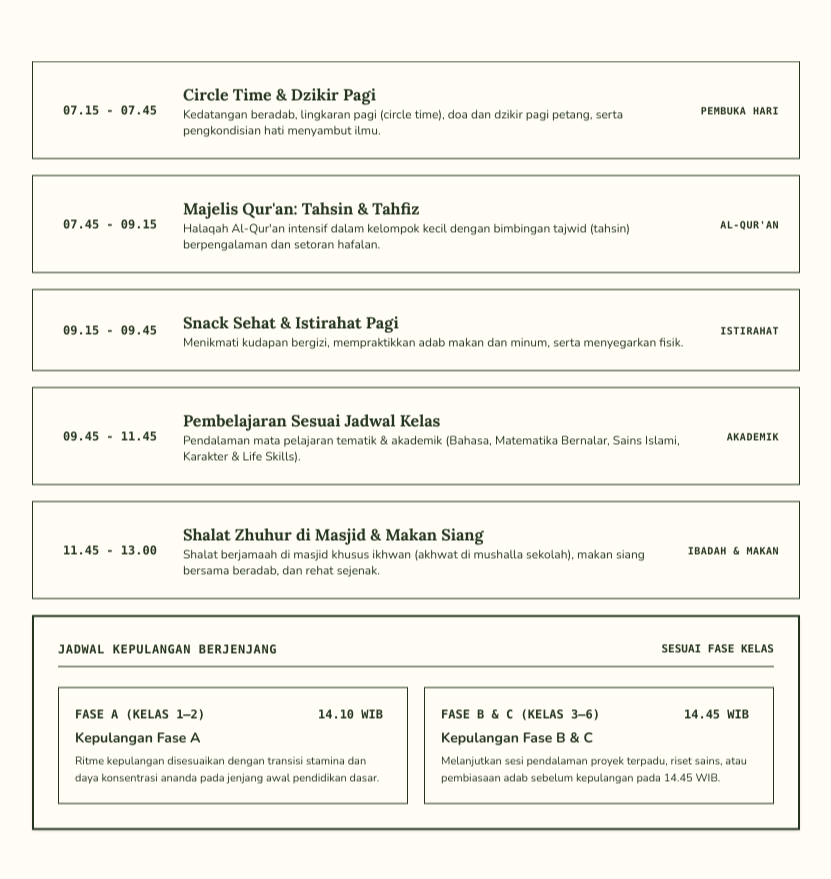
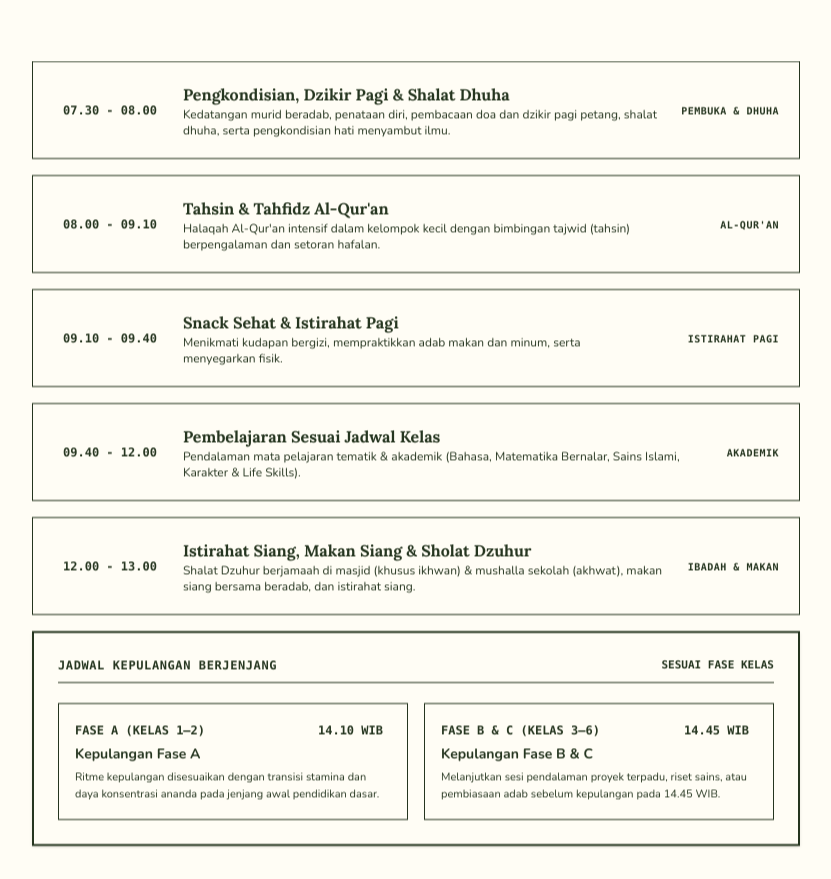
Before and after one commit to yahyanursidik/web-sekolahv1, an Astro site: page /elementary in a window 1280 px wide. Shown: the part 6604-7483 px from the top of the page, without its empty margins (224-1055 px from the left). Built offline with nearby package versions, Linux system fonts and the light colour scheme; Astro itself is replaced by a stand-in of ours.

Commit message:
fix(elementary): update daily schedule time slots with dhuha, tahsin-tahfidz, and rest intervals

```diff
--- a/src/pages/elementary.astro
+++ b/src/pages/elementary.astro
@@ -426,46 +426,46 @@ const pillars: Pillar[] = [
 
       <div class="space-y-4 max-w-3xl mx-auto" data-reveal="fade-up">
 
-        {/* Step 1: Circle Time & Dzikir Pagi */}
+        {/* Step 1: Pengkondisian, Dzikir Pagi & Shalat Dhuha */}
         <div class="p-5 bg-tsls-cream-50 border border-tsls-olive-950/15 flex flex-col sm:flex-row sm:items-center justify-between gap-4">
           <div class="flex items-center gap-4">
-            <span class="text-xs font-mono font-bold px-2.5 py-1 bg-tsls-cream-200 text-tsls-olive-900 shrink-0">07.15 - 07.45</span>
+            <span class="text-xs font-mono font-bold px-2.5 py-1 bg-tsls-cream-200 text-tsls-olive-900 shrink-0">07.30 - 08.00</span>
             <div>
-              <h4 class="font-display font-bold text-base text-tsls-olive-950">Circle Time & Dzikir Pagi</h4>
-              <p class="text-xs text-tsls-olive-950/75">Kedatangan beradab, lingkaran pagi (circle time), doa dan dzikir pagi petang, serta pengkondisian hati menyambut ilmu.</p>
+              <h4 class="font-display font-bold text-base text-tsls-olive-950">Pengkondisian, Dzikir Pagi & Shalat Dhuha</h4>
+              <p class="text-xs text-tsls-olive-950/75">Kedatangan murid beradab, penataan diri, pembacaan doa dan dzikir pagi petang, shalat dhuha, serta pengkondisian hati menyambut ilmu.</p>
             </div>
           </div>
-          <span class="text-[10px] font-mono text-tsls-wood-600 font-bold uppercase tracking-wider shrink-0">Pembuka Hari</span>
+          <span class="text-[10px] font-mono text-tsls-wood-600 font-bold uppercase tracking-wider shrink-0">Pembuka & Dhuha</span>
         </div>
 
         {/* Step 2: Majelis Qur'an */}
         <div class="p-5 bg-tsls-cream-50 border border-tsls-olive-950/15 flex flex-col sm:flex-row sm:items-center justify-between gap-4">
           <div class="flex items-center gap-4">
-            <span class="text-xs font-mono font-bold px-2.5 py-1 bg-tsls-sage-500/20 text-tsls-olive-900 shrink-0">07.45 - 09.15</span>
+            <span class="text-xs font-mono font-bold px-2.5 py-1 bg-tsls-sage-500/20 text-tsls-olive-900 shrink-0">08.00 - 09.10</span>
             <div>
-              <h4 class="font-display font-bold text-base text-tsls-olive-950">Majelis Qur'an: Tahsin & Tahfiz</h4>
+              <h4 class="font-display font-bold text-base text-tsls-olive-950">Tahsin & Tahfidz Al-Qur'an</h4>
               <p class="text-xs text-tsls-olive-950/75">Halaqah Al-Qur'an intensif dalam kelompok kecil dengan bimbingan tajwid (tahsin) berpengalaman dan setoran hafalan.</p>
             </div>
           </div>
           <span class="text-[10px] font-mono text-tsls-sage-600 font-bold uppercase tracking-wider shrink-0">Al-Qur'an</span>
         </div>
 
-        {/* Step 3: Snack & Istirahat */}
+        {/* Step 3: Snack & Istirahat Pagi */}
         <div class="p-5 bg-tsls-cream-50 border border-tsls-olive-950/15 flex flex-col sm:flex-row sm:items-center justify-between gap-4">
           <div class="flex items-center gap-4">
-            <span class="text-xs font-mono font-bold px-2.5 py-1 bg-tsls-cream-200 text-tsls-olive-900 shrink-0">09.15 - 09.45</span>
+            <span class="text-xs font-mono font-bold px-2.5 py-1 bg-tsls-cream-200 text-tsls-olive-900 shrink-0">09.10 - 09.40</span>
             <div>
               <h4 class="font-display font-bold text-base text-tsls-olive-950">Snack Sehat & Istirahat Pagi</h4>
               <p class="text-xs text-tsls-olive-950/75">Menikmati kudapan bergizi, mempraktikkan adab makan dan minum, serta menyegarkan fisik.</p>
             </div>
           </div>
-          <span class="text-[10px] font-mono text-tsls-wood-600 font-bold uppercase tracking-wider shrink-0">Istirahat</span>
+          <span class="text-[10px] font-mono text-tsls-wood-600 font-bold uppercase tracking-wider shrink-0">Istirahat Pagi</span>
         </div>
 
         {/* Step 4: Pembelajaran Sesuai Jadwal Kelas */}
         <div class="p-5 bg-tsls-cream-50 border border-tsls-olive-950/15 flex flex-col sm:flex-row sm:items-center justify-between gap-4">
           <div class="flex items-center gap-4">
-            <span class="text-xs font-mono font-bold px-2.5 py-1 bg-tsls-cream-200 text-tsls-olive-900 shrink-0">09.45 - 11.45</span>
+            <span class="text-xs font-mono font-bold px-2.5 py-1 bg-tsls-cream-200 text-tsls-olive-900 shrink-0">09.40 - 12.00</span>
             <div>
               <h4 class="font-display font-bold text-base text-tsls-olive-950">Pembelajaran Sesuai Jadwal Kelas</h4>
               <p class="text-xs text-tsls-olive-950/75">Pendalaman mata pelajaran tematik & akademik (Bahasa, Matematika Bernalar, Sains Islami, Karakter & Life Skills).</p>
@@ -474,13 +474,13 @@ const pillars: Pillar[] = [
           <span class="text-[10px] font-mono text-tsls-wood-600 font-bold uppercase tracking-wider shrink-0">Akademik</span>
         </div>
 
-        {/* Step 5: Shalat Zhuhur di Masjid & Makan Siang */}
+        {/* Step 5: Istirahat Siang, Makan Siang & Sholat Dzuhur */}
         <div class="p-5 bg-tsls-cream-50 border border-tsls-olive-950/15 flex flex-col sm:flex-row sm:items-center justify-between gap-4">
           <div class="flex items-center gap-4">
-            <span class="text-xs font-mono font-bold px-2.5 py-1 bg-tsls-sage-500/20 text-tsls-olive-900 shrink-0">11.45 - 13.00</span>
+            <span class="text-xs font-mono font-bold px-2.5 py-1 bg-tsls-sage-500/20 text-tsls-olive-900 shrink-0">12.00 - 13.00</span>
             <div>
-              <h4 class="font-display font-bold text-base text-tsls-olive-950">Shalat Zhuhur di Masjid & Makan Siang</h4>
-              <p class="text-xs text-tsls-olive-950/75">Shalat berjamaah di masjid khusus ikhwan (akhwat di mushalla sekolah), makan siang bersama beradab, dan rehat sejenak.</p>
+              <h4 class="font-display font-bold text-base text-tsls-olive-950">Istirahat Siang, Makan Siang & Sholat Dzuhur</h4>
+              <p class="text-xs text-tsls-olive-950/75">Shalat Dzuhur berjamaah di masjid (khusus ikhwan) & mushalla sekolah (akhwat), makan siang bersama beradab, dan istirahat siang.</p>
             </div>
           </div>
           <span class="text-[10px] font-mono text-tsls-sage-600 font-bold uppercase tracking-wider shrink-0">Ibadah & Makan</span>
```
